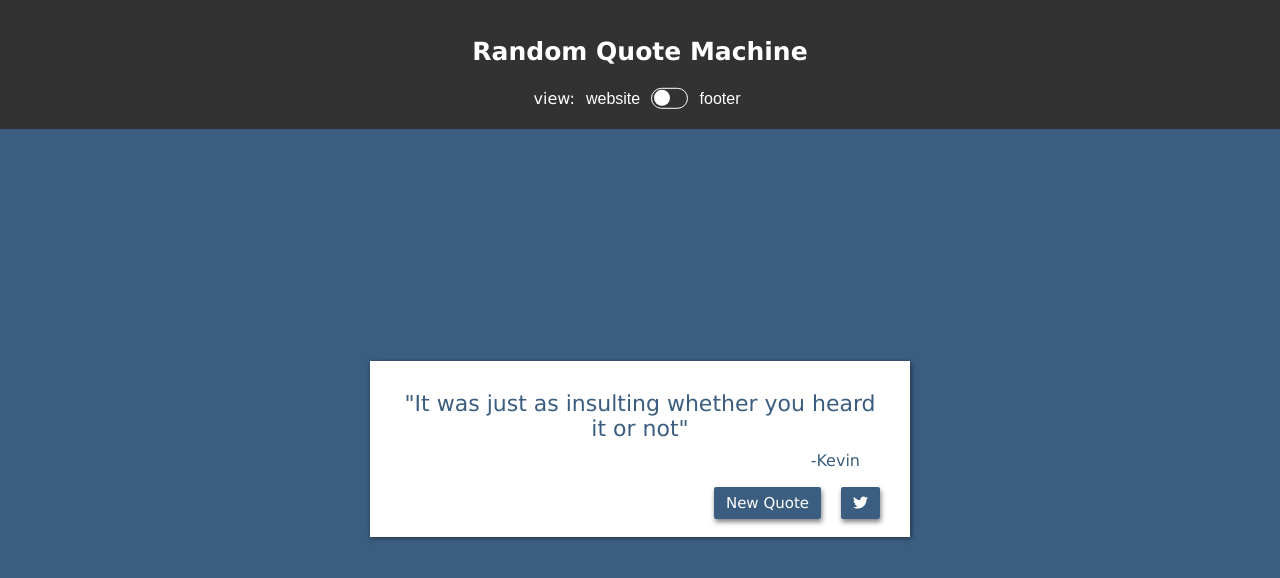
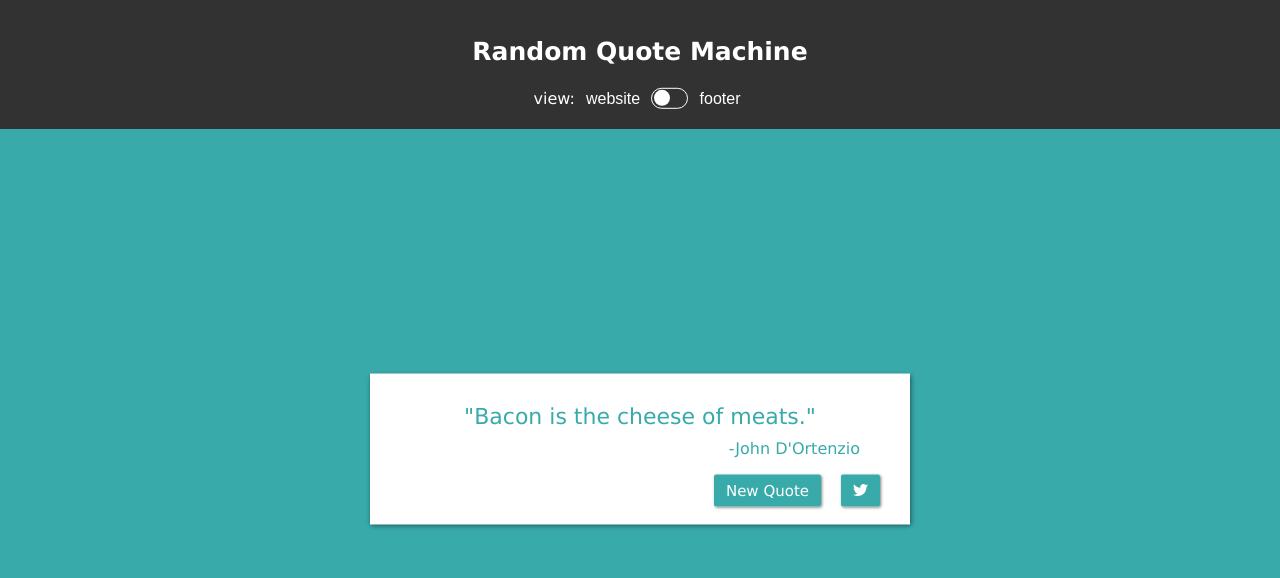
Before and after one commit to msmit1123/RandomQuoteMachine, a React (Create React App) app in the folder random-quote-machine-app/: page / in a window 1280 px wide. Shown: the top 578 px of the page. Built offline with nearby package versions, Linux system fonts and the light colour scheme.

Commit message:
working version of entire app

```diff
--- a/random-quote-machine-app/src/App.js
+++ b/random-quote-machine-app/src/App.js
@@ -21,26 +21,33 @@ import ToggleSwitch from './components/ToggleSwitch';
 //Define quote bank
 var quoteBank = [
   { quote: "All that is gold does not glitter, Not all those who wander are lost, The old that is strong does not wither, Deep roots are not reached by the frost.", author: "JRR Tolkien" },
-  { quote: "'You miss 100% of the shots you don't take - Wayne Gretzky", author: "Michael Scott" },
-  { quote: "Treat every list like it's a list of sandwiches.", author: "Mikie"},
-  { quote: "There are only two professions condemned in the Bible: being satan, and being a tax collector. Frankly, I'm not sure which is worse.", author: "John" },
+  { quote: "'You miss 100 percent of the shots you don't take - Wayne Gretzky", author: "Michael Scott" },
+  { quote: "Treat every list like it's a list of sandwiches.", author: "Mikie Smit"},
   { quote: "Price is what you pay. Value is what you get.", author: "Ancient Proverb" },
-  { quote: "Bacon is the cheese of meats.", author: "John" },
-  { quote: "A ravioli is just an Italian potsticker.", author: "John" },
-  { quote: "Have you ever been in a submarine that lost its ability to surface and you're stuck inside it sinking to the ocean floor as the water pressure slowly crushes the sub around you and you hear the metal creaking and groaning as you approach your certain doom? It's like that.", author: "John" },
-  { quote: "I don't want to be the idiot stuck holding the goose when the chicken man comes to town", author: "Mikie" },
+  { quote: "Bacon is the cheese of meats.", author: "John D'Ortenzio" },
+  { quote: "A ravioli is just an Italian potsticker.", author: "Grandma" },
+  { quote: "Have you ever been in a submarine that lost its ability to surface and you're stuck inside it sinking to the ocean floor as the water pressure slowly crushes the sub around you and you hear the metal creaking and groaning as you approach your certain doom? It's like that.", author: "John D'Ortenzio" },
+  { quote: "Choose your words tastefully, because someday you may have to eat them", author: "Paula" },
   { quote: "It was just as insulting whether you heard it or not", author: "Kevin" },
-  { quote: "The law is a shield, not a sword. Those who attempt to wield it as a sword deserver to be struck by it", author: "Mikie" },
+  { quote: "Do or do not. There is no try", author: "Yoda" },
   { quote: "There is a white haired old man cutting wood in your yard.", author: "Bob" }
 ]
+
+// Define color bank
+var colorBank = ["#001f3f", "#0074D9", "#3b5e80", "#39AAAA", "#3D9970", "green", "FFDC00", "#FF851B", "FF4136", "DDDDDD"];
+
+
 
 class App extends React.Component{
   constructor(props){
     super(props);
     this.state = {
       isFooterChecked: false,
-      quote: "",
-      author: "",
+      quote: "...loading",
+      author: "...please wait",
+      color: "red",
+      backgroundColor: "red",
+      opacity: 1
     }
     this.displayAsFooter = this.displayAsFooter.bind(this);
     this.displayAsSite = this.displayAsSite.bind(this);
@@ -57,7 +64,7 @@ class App extends React.Component{
   }
 
   assignViewClass(){
-    return this.state.isFooterChecked ? "footer" : "site"
+    return this.state.isFooterChecked ? "footer" : "site";
   }
 
   toggleView(event){
@@ -65,21 +72,27 @@ class App extends React.Component{
   }
 
   newQuote(){
-    var randIndex = Math.floor(Math.random()*quoteBank.length)
-    this.setState({
-      quote: quoteBank[randIndex].quote,
-      author: quoteBank[randIndex].author
-    })
+    //fadeout text
+    this.setState({opacity: 0});
+    this.pickNewColor();
 
-    this.newColor();
+    //Wait a half second, then pick new quote, assign new color
+    // to text, and fade text back in
+    setTimeout(() => {
+      var randIndex = Math.floor(Math.random()*quoteBank.length)
+      this.setState({
+        quote: quoteBank[randIndex].quote,
+        author: quoteBank[randIndex].author,
+        color: this.state.backgroundColor
+      })
+      this.setState({opacity: 1})
+    },500);
+
   }
 
-  newText(){
-    console.log("new text");
-  }
-
-  newColor(){
-    console.log("new color");
+  pickNewColor(){
+    var randIndex = Math.floor(Math.random() * colorBank.length);
+    this.setState({ backgroundColor: colorBank[randIndex] })
   }
 
   componentDidMount(){
@@ -89,8 +102,12 @@ class App extends React.Component{
   render(){
     var curView = this.assignViewClass();
 
+    var curBackgroundStyle = { backgroundColor: this.state.backgroundColor };
+    var curColorStyle = { color: this.state.color };
+    var curTweetLink = `https://twitter.com/intent/tweet?hastags=quotes&text=${this.state.quote}`
+
     return (
-      <div className="App">
+      <div className="App" style={curBackgroundStyle}>
         {/* Include Grading Script for Free Code Camp */}
       <script src="https://cdn.freecodecamp.org/testable-projects-fcc/v1/bundle.js"></script>
         <header>
@@ -98,18 +115,18 @@ class App extends React.Component{
           view: <button onClick={this.displayAsSite}>website</button> <ToggleSwitch onChange={this.toggleView} checked={this.state.isFooterChecked} /> <button onClick={this.displayAsFooter}>footer</button>
         </header>
 
-        <div id="quote-box" className={curView}>
-          <div id="text" className={curView}>
+        <div id="quote-box" className={curView} style={curColorStyle}>
+          <div id="text" className={curView} style={ {opacity: this.state.opacity} }>
             "{this.state.quote}"
           </div>
 
-          <div id="author" className={curView}>
+          <div id="author" className={curView} style={{ opacity: this.state.opacity }}>
             -{this.state.author}
           </div>
 
           <div id="button-container" className={curView}>
-            <Button id="new-quote" onClick={this.newQuote}>New Quote</Button>
-            <Button onClick={() => document.getElementById("tweet-quote").click()}><a href="https://www.google.com" id="tweet-quote"><FontAwesomeIcon icon={faTwitter} /></a></Button>
+            <Button id="new-quote" onClick={this.newQuote} color={this.state.backgroundColor}>New Quote</Button>
+            <Button onClick={() => document.getElementById("tweet-quote").click()} color={this.state.backgroundColor}><a href={curTweetLink} id="tweet-quote"><FontAwesomeIcon icon={faTwitter} /></a></Button>
           </div>
         </div>
 
--- a/random-quote-machine-app/src/App.scss
+++ b/random-quote-machine-app/src/App.scss
@@ -9,9 +9,9 @@
   position: fixed;
   width:100%;
   height:100%;
-  background-color: $primary_color;
   text-align: center;
-  transition: 0.2s;
+  transition: all 0.2s,
+  background-color 1s;
 }
 header{
   padding: 20px;
@@ -37,8 +37,7 @@ h1{
 }
 
 #quote-box{
-  color: $primary_color;
-  background-color: white;
+  background-color: $blank_color;
   &.site{
     position: relative;
     top:40%;
@@ -58,6 +57,7 @@ h1{
 }
 
 #text{
+  transition: opacity 0.5s;
   &.site{
     font-size: 22px;
     font-weight: 500;
@@ -72,6 +72,7 @@ h1{
 }
 
 #author{
+  transition: opacity 0.5s;
   &.site{
     font-size: 16px;
     text-align: right;
@@ -97,10 +98,10 @@ h1{
     margin-right: 20px;
   }
   & a{
-    color:white;
+    color:$blank_color;
     text-decoration: none;
   }
   & a:visited{
-    color:white;
+    color:$blank_color;
   }
 }
--- a/random-quote-machine-app/src/_variables.scss
+++ b/random-quote-machine-app/src/_variables.scss
@@ -1 +1,6 @@
-$primary_color: #3b5e80;
+/*
+* Add app-wide css variables here
+*/
+
+//
+$blank_color: #ffffff;
--- a/random-quote-machine-app/src/components/Button/index.js
+++ b/random-quote-machine-app/src/components/Button/index.js
@@ -15,7 +15,7 @@ class Button extends React.Component{
 
     render(){
         return (
-            <div className="button" id={this.props.id} onClick={this.handleClick}>
+            <div className="button" id={this.props.id} onClick={this.handleClick} style={ {backgroundColor: this.props.color} }>
                 {this.props.children}
             </div>
         )
--- a/random-quote-machine-app/src/components/Button/styles.scss
+++ b/random-quote-machine-app/src/components/Button/styles.scss
@@ -12,13 +12,13 @@
     text-align: center;
     display: inline;
     cursor: pointer;
-    transition: all .3s;
-    color: #fff;
+    transition: all .3s,
+                background-color 1s;
+    color: $blank_color;
     border-radius: 2px;
-    box-shadow: 1px 3px 5px rgba(0,0,0,.5);
-    background: $primary_color;
+    box-shadow: 1px 1px 3px rgba(0,0,0,.5);
     &:hover {
-        background: darken($primary_color, 10%);
+        box-shadow: 0px 0px 3px 3px rgba(0,0,0,0.3);
     }
     &.block {
         display: block;
--- a/random-quote-machine-app/src/components/ToggleSwitch/index.js
+++ b/random-quote-machine-app/src/components/ToggleSwitch/index.js
@@ -16,9 +16,9 @@ class ToggleSwitch extends React.Component{
 
     render(){
         return (
-            <div class="switch-toggle-container">
+            <div className="switch-toggle-container">
                 <input type="checkbox" id="switch1" checked={this.props.checked} onChange={this.handleChange} />
-                <label class="switch-toggle" for="switch1"></label>
+                <label className="switch-toggle" htmlFor="switch1"></label>
             </div>
         )
     }
--- a/random-quote-machine-app/src/components/ToggleSwitch/styles.scss
+++ b/random-quote-machine-app/src/components/ToggleSwitch/styles.scss
@@ -1,9 +1,6 @@
 /*
 * Import CSS Variables
 */
-@import '../../_variables.scss';
-
-
 
 .switch-toggle-container{
     display: inline-block;
```
